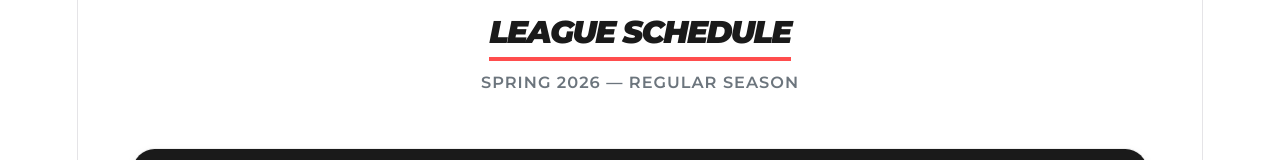
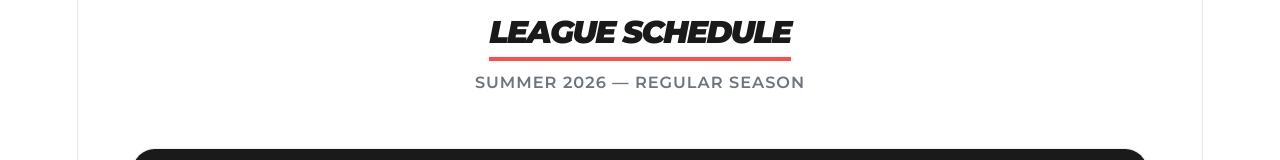
Before and after one commit to jhare3/RevolutionSummer2026, a React (Vite) app: page /schedule in a window 1280 px wide. Shown: the part 152-312 px from the top of the page. Built offline with nearby package versions, Linux system fonts and the light colour scheme.

Commit message:
name update

```diff
--- a/src/pages/Schedule.jsx
+++ b/src/pages/Schedule.jsx
@@ -188,7 +188,7 @@ const Schedule = () => {
 
       <div className="text-center mb-5">
         <h1 className="schedule-page-heading">League Schedule</h1>
-        <span className="schedule-subtext">Spring 2026 — Regular Season</span>
+        <span className="schedule-subtext">Summer 2026 — Regular Season</span>
       </div>
 
       {loading ? (
```
